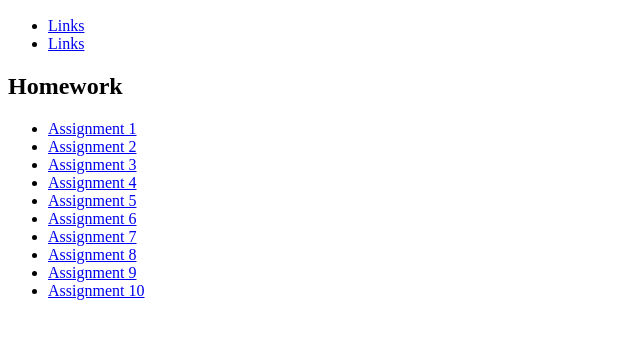
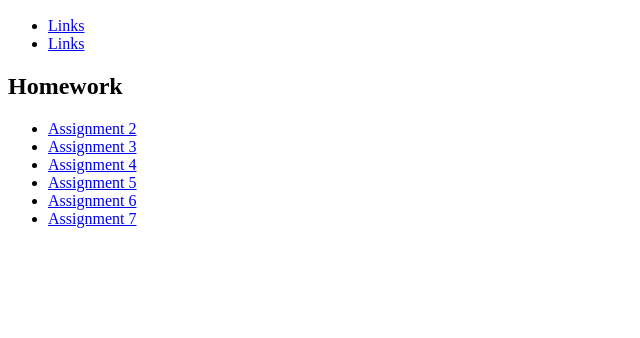
Before and after one commit to jxp1403/jxp1403.github.io, a plain HTML site: page index.html in a window 1280 px wide. Shown: the part 110-448 px from the top of the page, without its empty margins (0-640 px from the left). Drawn offline with Linux system fonts and the light colour scheme.

Commit message:
Homework Due 9/4

```diff
--- a/index.html
+++ b/index.html
@@ -20,9 +20,6 @@
     <h2>Homework</h2>
     <ul>
       <li>
-        <a href="#">Assignment 1</a>
-      </li>
-      <li>
         <a href="#">Assignment 2</a>
       </li>
       <li>
@@ -40,15 +37,6 @@
       <li>
         <a href="#">Assignment 7</a>
       </li>
-      <li>
-        <a href="#">Assignment 8</a>
-      </li>
-      <li>
-        <a href="#">Assignment 9</a>
-      </li>
-      <li>
-        <a href="#">Assignment 10</a>
-      </li>
     </ul>
   </body>
 </html>
```
